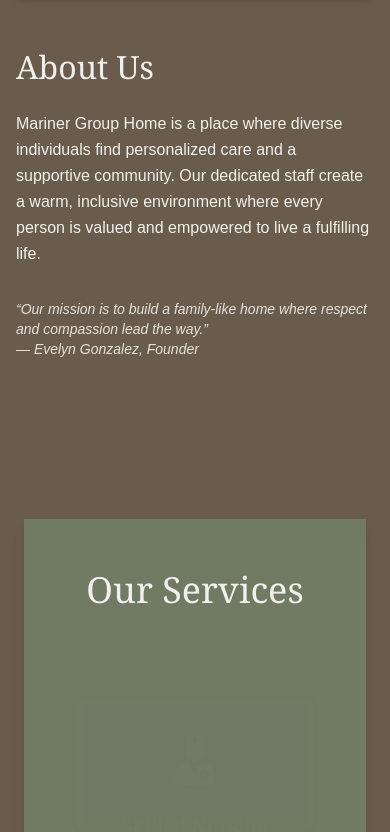
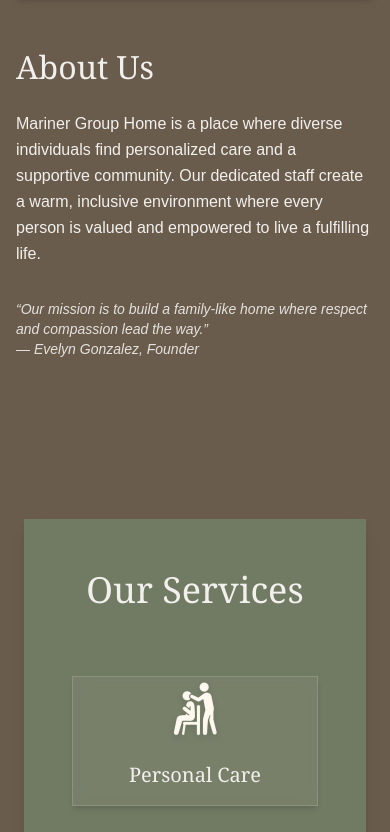
Before and after one commit to DamRandom/Mariner-Group-Home, a Next.js app: page / in a window 390 px wide. Shown: the part 1165-1997 px from the top of the page. Built offline with nearby package versions, Linux system fonts and the light colour scheme.

Commit message:
Update services section, removed carousel and got back to the original style

```diff
--- a/src/components/sections/Services.tsx
+++ b/src/components/sections/Services.tsx
@@ -1,8 +1,7 @@
 "use client";
 
 import Image from "next/image";
-import { useEffect, useState } from "react";
-import { motion } from "framer-motion";
+import { useState } from "react";
 
 const services = [
   {
@@ -52,66 +51,11 @@ const services = [
   },
 ];
 
-const readDurations: { [key in 1 | 2 | 3]: number } = {
-  1: 2000,
-  2: 4000,
-  3: 6000,
-};
-
-function getVisibleCount(width: number) {
-  if (width < 640) return 1;
-  if (width < 768) return 2;
-  return 3;
-}
-
 export default function ServicesSection() {
   const [openIndex, setOpenIndex] = useState<number | null>(null);
-  const [startIndex, setStartIndex] = useState(0);
-  const [visibleCount, setVisibleCount] = useState(3);
-  const [mounted, setMounted] = useState(false);
-
-  useEffect(() => {
-    setMounted(true);
-    const handleResize = () => {
-      const count = getVisibleCount(window.innerWidth);
-      setVisibleCount(count);
-      setStartIndex((cur) => Math.min(cur, services.length - count));
-    };
-
-    handleResize();
-
-    window.addEventListener("resize", handleResize);
-    return () => window.removeEventListener("resize", handleResize);
-  }, []);
-
-  useEffect(() => {
-    if (!mounted) return;
-
-    const timer = setTimeout(() => {
-      const totalGroups = Math.ceil(services.length / visibleCount);
-      const currentGroup = Math.floor(startIndex / visibleCount);
-      const nextGroup = (currentGroup + 1) % totalGroups;
-      setStartIndex(nextGroup * visibleCount);
-      setOpenIndex(null);
-    }, readDurations[visibleCount as 1 | 2 | 3] || 6000); // <- Aquí el casteo
-
-    return () => clearTimeout(timer);
-  }, [startIndex, visibleCount, mounted]);
 
   const toggle = (index: number) => {
     setOpenIndex(openIndex === index ? null : index);
-  };
-
-  if (!mounted) {
-    return null;
-  }
-
-  const totalGroups = Math.ceil(services.length / visibleCount);
-
-  const goToGroup = (groupIndex: number) => {
-    const newStart = groupIndex * visibleCount;
-    setStartIndex(newStart);
-    setOpenIndex(null);
   };
 
   return (
@@ -120,40 +64,28 @@ export default function ServicesSection() {
         <h2 className="text-4xl md:text-5xl font-serif text-[#F2F0EC] mb-16 text-center leading-tight">
           Our Services
         </h2>
-
-        <div className="relative">
         <div className="grid grid-cols-1 sm:grid-cols-2 md:grid-cols-3 gap-10">
-            {services
-              .slice(startIndex, startIndex + visibleCount)
-              .map(({ name, description, icon }, i) => {
-                const realIndex = startIndex + i;
-                const isOpen = openIndex === realIndex;
+          {services.map(({ name, description, icon }, i) => {
+            const isOpen = openIndex === i;
 
             return (
-                  <motion.div
+              <div
                 key={name}
                 role="button"
                 aria-expanded={isOpen}
-                    aria-controls={`desc-${realIndex}`}
+                aria-controls={`desc-${i}`}
                 tabIndex={0}
-                    onClick={() => toggle(realIndex)}
+                onClick={() => toggle(i)}
                 onKeyDown={(e) => {
-                      if (e.key === "Enter" || e.key === " ") toggle(realIndex);
+                  if (e.key === "Enter" || e.key === " ") toggle(i);
                 }}
-                    initial={{ opacity: 0, y: 20 }}
-                    animate={{ opacity: 1, y: 0 }}
-                    transition={{ duration: 0.6, delay: i * 0.1 }}
                 className={`group flex flex-col items-center text-center cursor-pointer
                   border border-white/15 bg-white/5 backdrop-blur-sm
-                      shadow-md transition-all duration-300 ease-in-out
-                      ${
-                        isOpen
-                          ? "shadow-lg scale-[1.05]"
-                          : "hover:shadow-lg hover:scale-[1.05]"
-                      }
+                  shadow-md transition-transform duration-300 ease-in-out
+                  ${isOpen ? "shadow-lg scale-[1.05]" : "hover:shadow-lg hover:scale-[1.05]"}
                 `}
               >
-                    <div className="w-16 h-16 relative mb-5 mt-8">
+                <div className="w-16 h-16 relative mb-5">
                   <Image
                     src={icon}
                     alt={`${name} icon`}
@@ -162,52 +94,24 @@ export default function ServicesSection() {
                     className="object-contain drop-shadow-md"
                   />
                 </div>
-                    <h3 className="font-serif text-xl text-[#F2F0EC] select-none mb-4">
+                <h3 className="font-serif text-xl text-[#F2F0EC] select-none">
                   {name}
                 </h3>
 
                 <div
-                      id={`desc-${realIndex}`}
-                      className={`transition-all duration-500 ease-in-out overflow-hidden
-                        text-[#E3E1DC] font-light text-sm leading-relaxed max-w-[280px] px-6
-                        ${
-                          isOpen
-                            ? "max-h-48 opacity-100 mb-6 pt-1"
-                            : "max-h-0 opacity-0 mb-0 pt-0"
-                        }
+                  id={`desc-${i}`}
+                  className={`overflow-hidden transition-[max-height] duration-500 ease-in-out
+                    text-[#E3E1DC] font-light text-sm leading-relaxed mt-4 max-w-[280px]
+                    ${isOpen ? "max-h-48 opacity-100" : "max-h-0 opacity-0"}
                   `}
                 >
-                      <p className="transition-opacity duration-500 delay-100">
-                        {description}
+                  <p className="transition-opacity duration-300 delay-100">
+                    {isOpen && description}
                   </p>
                 </div>
-                  </motion.div>
+              </div>
             );
           })}
-          </div>
-
-          <div className="flex justify-center mt-10 gap-2">
-            {Array.from({ length: totalGroups }, (_, i) => {
-              const isActive = startIndex / visibleCount === i;
-              return (
-                <motion.button
-                  key={i}
-                  onClick={() => goToGroup(i)}
-                  aria-label={`Go to slide ${i + 1}`}
-                  initial={false}
-                  animate={{ scale: isActive ? 0.6 : 1 }}
-                  transition={{ type: "spring", stiffness: 300, damping: 10 }}
-                  className={`rounded-full transition-all duration-300
-          ${
-            isActive
-              ? "bg-[#F2F0EC] w-4 h-4"
-              : "bg-[#B6B4AC] w-2 h-2 opacity-60 hover:opacity-90"
-          }
-        `}
-                />
-              );
-            })}
-          </div>
         </div>
       </div>
     </section>
```
Lines whose indentation alone changed are shown as unchanged.
